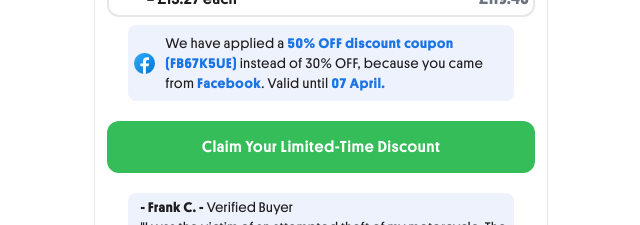
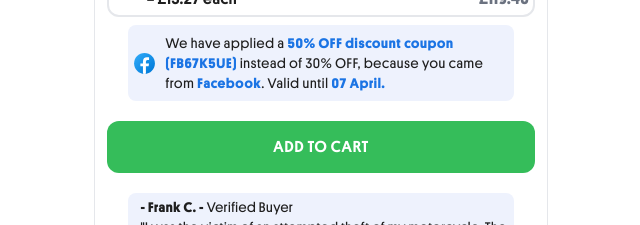
Before and after one commit to KolyStudio/Vehicules, a Next.js app: page / in a window 1280 px wide. Shown: the part 880-1105 px from the top of the page, without its empty margins (582-1222 px from the left). Built offline with nearby package versions, Linux system fonts and the light colour scheme.

Commit message:
first commit

```diff
--- a/components/Details.js
+++ b/components/Details.js
@@ -388,7 +388,7 @@ console.log(link);
               ""
             )}
 
-            <div>Claim Your Limited-Time Discount</div>
+            <div>ADD TO CART</div>
           </button>
         </section>
 
@@ -440,7 +440,7 @@ console.log(link);
               ""
             )}
 
-            <div>Claim Your Limited-Time Discount</div>
+            <div>ADD TO CART</div>
                   </button>
                 </div>
               ) : null}
```
